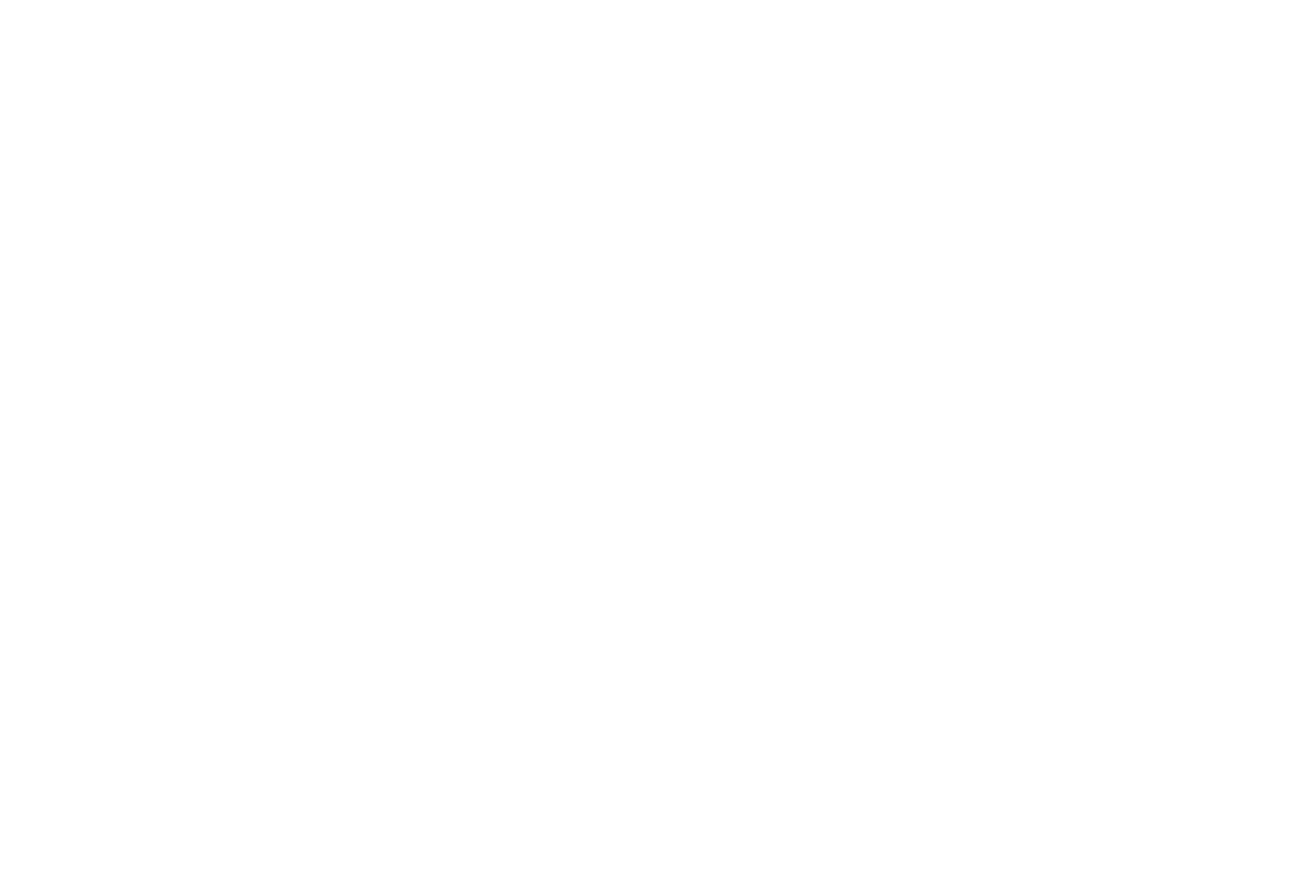
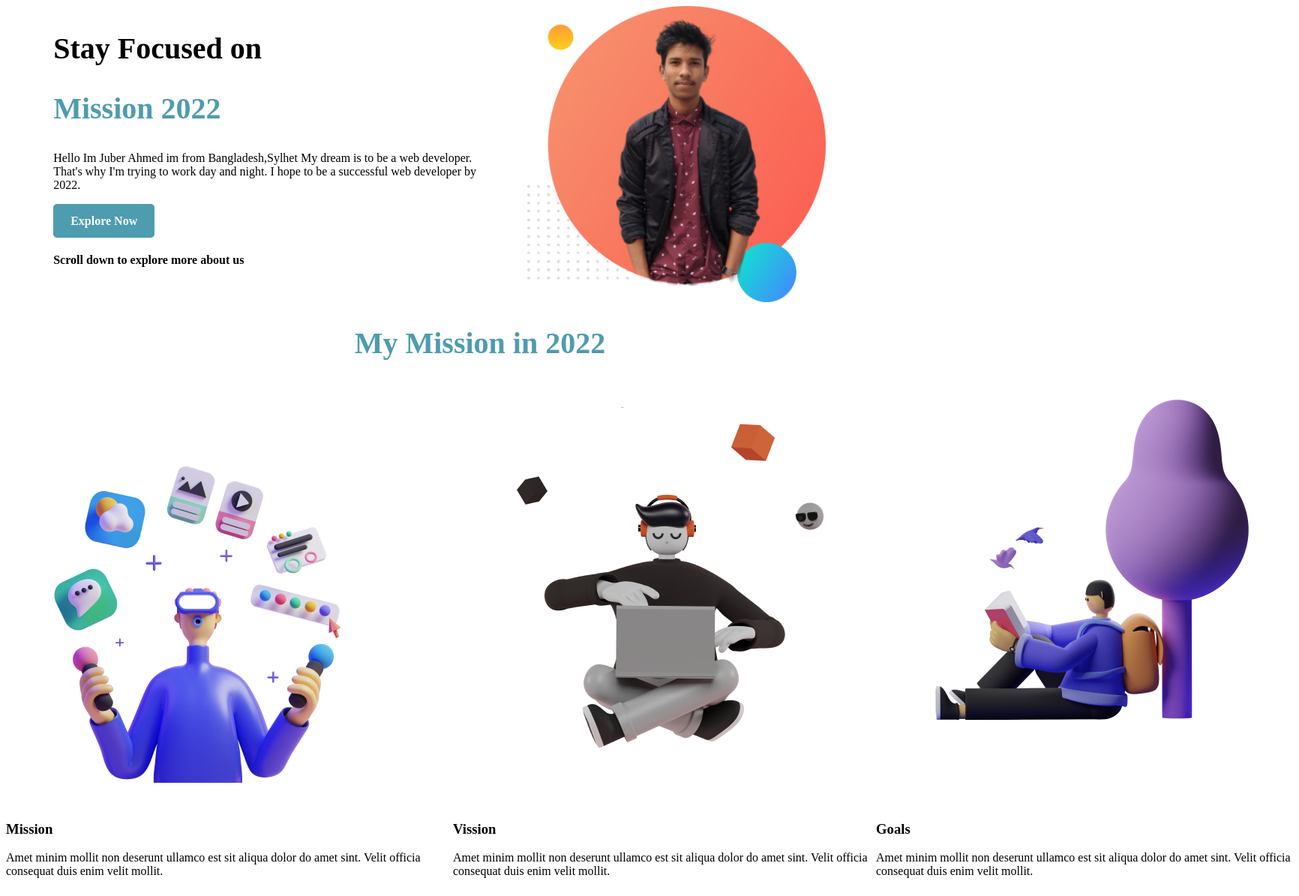
Before and after one commit to juberahmed1/assignment1, a plain HTML site: page index.html in a window 1280 px wide. Shown: the whole page at 75% size, 1732 px wide, since content can reach past the window. Before the commit the page ends 800 px from the top, so only its background shows below. Drawn offline with Linux system fonts and the light colour scheme.

Commit message:
addead to git

```diff
--- a/index.html
+++ b/index.html
@@ -5,11 +5,40 @@
     <meta charset="UTF-8">
     <meta http-equiv="X-UA-Compatible" content="IE=edge">
     <meta name="viewport" content="width=device-width, initial-scale=1.0">
-    <title>Document</title>
+    <title>Assignment1</title>
+    <link rel="stylesheet" href="style.css">
+    <link rel="shortcut icon" href="illustrators/favicon.jpg" type="image/x-icon">
+    <link rel="preconnect" href="https://fonts.googleapis.com">
+    <link rel="preconnect" href="https://fonts.gstatic.com" crossorigin>
+    <link href="https://fonts.googleapis.com/css2?family=Merriweather&family=Playfair+Display&family=Poppins&family=Roboto+Slab&family=Ubuntu&display=swap" rel="stylesheet">
 </head>
 
 <body>
-
+    <section>
+        <div class="heading-part">
+            <h1>Stay Focused on</h1>
+            <h1><span class="mission-color">Mission 2022</span></h1>
+            <p>Hello Im Juber Ahmed im from Bangladesh,Sylhet My dream is to be a web developer. That's why I'm trying to work day and night. I hope to be a successful web developer by 2022.</p>
+            <a class="explore-button" target="_blank" href="https://www.facebook.com/profile.php?id=100076174548668">Explore Now</a>
+            <h4>Scroll down to explore more about us</h4>
+        </div>
+        <div class="heading-part"><img src="person/school.png.png" alt=""></div>
+    </section>
+    <h1 class="my-mission">My Mission in 2022</h1>
+    <section class="mission-part">
+        <div><img src="illustrators/illustrator-1.png" alt="mission-images">
+            <h3>Mission</h3>
+            <p>Amet minim mollit non deserunt ullamco est sit aliqua dolor do amet sint. Velit officia consequat duis enim velit mollit.</p>
+        </div>
+        <div><img src="illustrators/illustrator-2.png" alt="vission">
+            <h3>Vission</h3>
+            <p>Amet minim mollit non deserunt ullamco est sit aliqua dolor do amet sint. Velit officia consequat duis enim velit mollit.</p>
+        </div>
+        <div><img src="illustrators/illustrator-3.png" alt="goal">
+            <h3>Goals</h3>
+            <p>Amet minim mollit non deserunt ullamco est sit aliqua dolor do amet sint. Velit officia consequat duis enim velit mollit.</p>
+        </div>
+    </section>
 </body>
 
 </html>
--- a/style.css
+++ b/style.css
@@ -0,0 +1,41 @@
+section {
+    display: flex;
+}
+
+h1 {
+    font-size: 40px;
+}
+
+.heading-part {
+    width: 80%;
+    padding-left: 5%;
+}
+
+.heading-part img {
+    width: 70%;
+}
+
+.mission-color {
+    color: #4E9CAF;
+}
+
+.explore-button {
+    text-decoration: none;
+    display: block;
+    width: 115px;
+    height: 25px;
+    background: #4E9CAF;
+    padding: 10px;
+    text-align: center;
+    border-radius: 5px;
+    color: white;
+    font-weight: bold;
+    line-height: 25px;
+}
+
+.my-mission {
+    text-align: center;
+    color: #4E9CAF;
+}
+
+.
```
Also changed, not shown: illustrators/favicon.jpg (added), illustrators/illustrator-1.png (added), illustrators/illustrator-2.png (added), illustrators/illustrator-3.png (added), person/images.jfif (added), person/person-4.png (added), person/school.png.png (added), pictures/app.png (added), pictures/coding.png (added), 1 other file.
